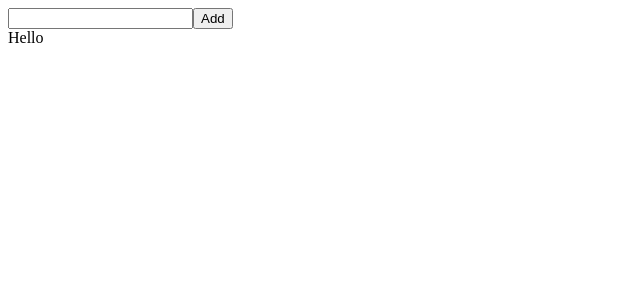
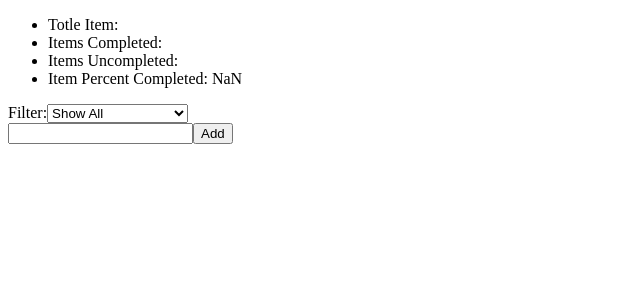
Before and after one commit to MVBharat/react-recoil-todolist, a React app: page / in a window 1280 px wide. Shown: the top 300 px of the page, without its empty margins (0-640 px from the left). Built offline with nearby package versions, Linux system fonts and the light colour scheme; the HTML template or start-up script is replaced by a standard one.

Commit message:
Completed TODO and fixed all issues

```diff
--- a/src/App.js
+++ b/src/App.js
@@ -7,7 +7,6 @@ function App() {
     <RecoilRoot>
       {/* <React.Suspense fallback={<div> Loading </div>}> */}
         <TodoList />
-        Hello
       {/* </React.Suspense> */}
     </RecoilRoot>
   );
--- a/src/components/CreateTodo/CreateTodo.js
+++ b/src/components/CreateTodo/CreateTodo.js
@@ -1,10 +1,11 @@
 import React, { useState } from 'react'
-import { useRecoilState } from 'recoil'
+import { useSetRecoilState } from 'recoil'
 import { todoListState } from '../../recoil/atoms/atom'
 
-function CreateTodo() {
+
+const CreateTodo = () => {
     const [inputValue, setInputValue] = useState('');
-    const setTodoList = useRecoilState(todoListState)
+    const setTodoList = useSetRecoilState(todoListState)
 
     const addTodo = () => {
         setTodoList((oldTodoList) => [
@@ -18,8 +19,8 @@ function CreateTodo() {
         setInputValue('');
     }
 
-    const onChanges = ({target: {value}}) =>{
-        setInputValue(value)
+    const onChanges = (e) =>{
+        setInputValue(e.target.value)
     }
     return (
         <div>
--- a/src/components/TodoList/TodoList.js
+++ b/src/components/TodoList/TodoList.js
@@ -1,19 +1,23 @@
 import React from 'react'
 import { useRecoilValue } from 'recoil'
-import { todoListState } from '../../recoil/atoms/atom'
+import { filteredTodoListState } from '../../recoil/selector/selector';
+
 import TodoItem from '../TodoItem/TodoItem';
 import CreateTodo from '../CreateTodo/CreateTodo';
+import TodoListStats from '../TodoListStats/TodoListStats';
+import TodoListFilters from '../TodoListFilters/TodoListFilters';
 
 function TodoList() {
-    const todoList = useRecoilValue(todoListState);
+    const todoList = useRecoilValue(filteredTodoListState);
 
     return (
         <>
-            <CreateTodo>
-                {
-                    todoList.map(todoItem => (<TodoItem key={todoItem.id} item={todoItem} />))
-                }
-            </CreateTodo>
+            <TodoListStats />
+            <TodoListFilters />
+            <CreateTodo />
+            {todoList.map((todoItem) => (
+                <TodoItem key={todoItem.id} item={todoItem} />
+            ))}
         </>
     )
 }
--- /dev/null
+++ b/src/components/TodoListFilters/TodoListFilters.js
@@ -0,0 +1,23 @@
+import React from 'react'
+import { useRecoilState, selector } from 'recoil'
+import { todoListFilterState } from '../../recoil/atoms/atom'
+
+function TodoListFilters() {
+    const [filter, setFilter] = useRecoilState(todoListFilterState);
+
+    const updateFilter = ({target : {value}}) => {
+        setFilter(value)
+    }
+    return (
+        <>
+            Filter:
+            <select value={filter} onChange={updateFilter}>
+                <option value='Show All'>Show All</option>
+                <option value='Show Completed'>Show Completed</option>
+                <option value='Show Uncompleted'>Show UnCompleted</option>
+            </select>
+        </>
+    )
+}
+
+export default TodoListFilters
--- /dev/null
+++ b/src/components/TodoListStats/TodoListStats.js
@@ -0,0 +1,24 @@
+import React from 'react'
+import { useRecoilState } from 'recoil'
+import { todoListFilterState } from '../../recoil/atoms/atom'
+
+function TodoListStats() {
+    const {
+        totalNum,
+        totalCompletedNum,
+        totalUncompletedNum,
+        perecentCompleted
+    } = useRecoilState(todoListFilterState);
+
+    const formatedPercentCompleted = Math.round(perecentCompleted * 100);
+    return (
+       <ul>
+           <li>Totle Item: {totalNum} </li>
+    <li>Items Completed: {totalCompletedNum} </li>
+           <li>Items Uncompleted: {totalUncompletedNum} </li>
+    <li>Item Percent Completed: {formatedPercentCompleted}</li>
+       </ul>
+    )
+}
+
+export default TodoListStats
--- a/src/recoil/atoms/atom.js
+++ b/src/recoil/atoms/atom.js
@@ -5,3 +5,8 @@ export const todoListState = atom({
   key: 'todoListState',
   default: [],
 });
+
+export const todoListFilterState = atom({
+  key: 'todoListFilterState',
+  default: 'Show All'
+})
--- a/src/recoil/selector/selector.js
+++ b/src/recoil/selector/selector.js
@@ -1,36 +1,53 @@
 import { selector } from 'recoil';
-import { getUserData } from '../data/user/userData';
-import { numState } from '../atoms/atom';
+// import { getUserData } from '../data/user/userData';
+import {  todoListFilterState, todoListState } from '../atoms/atom';
 
 const url = `https://reqres.in/api/users?page=2`;
 
 // TODO Use async-wait
-export const getUserDataLists = selector({
-  key: 'getUserDataLists',
-  get: ({ get }) => {
-    const response = getUserData();
-    return response;
-  },
-});
+// export const getUserDataLists = selector({
+//   key: 'getUserDataLists',
+//   get: ({ get }) => {
+//     const response = getUserData();
+//     return response;
+//   },
+// });
 
-export const addToNumState = selector({
-  key: 'addToNumState',
-  get: ({ get }) => {
-    return get(numState) + 2;
-  },
-});
+// export const addToNumState = selector({
+//   key: 'addToNumState',
+//   get: ({ get }) => {
+//     return get(numState) + 2;
+//   },
+// });
 
 
-export const fetchUserDetails = selector({
-  key: 'userDetailsSelector',
-  get: async({get}) => {
-    try{
-      const response = await fetch(url);
-      const data = await response.json();
-      return data;
-    }
-    catch(error){
-      throw(error)
+// export const fetchUserDetails = selector({
+//   key: 'userDetailsSelector',
+//   get: async({get}) => {
+//     try{
+//       const response = await fetch(url);
+//       const data = await response.json();
+//       return data;
+//     }
+//     catch(error){
+//       throw(error)
+//     }
+//   }
+// })
+
+export const filteredTodoListState = selector({
+  key: 'filteredTodoListState',
+  get: ({get}) => {
+    const filter = get(todoListFilterState);
+    const list = get(todoListState);
+
+    switch(filter){
+      case 'Show Completed':
+        return list.filter(item => item.isComplete);
+      case 'Show Uncompleted':
+        return list.filter(item => !item.isComplete);
+      default:
+        return list;
     }
   }
 })
```
